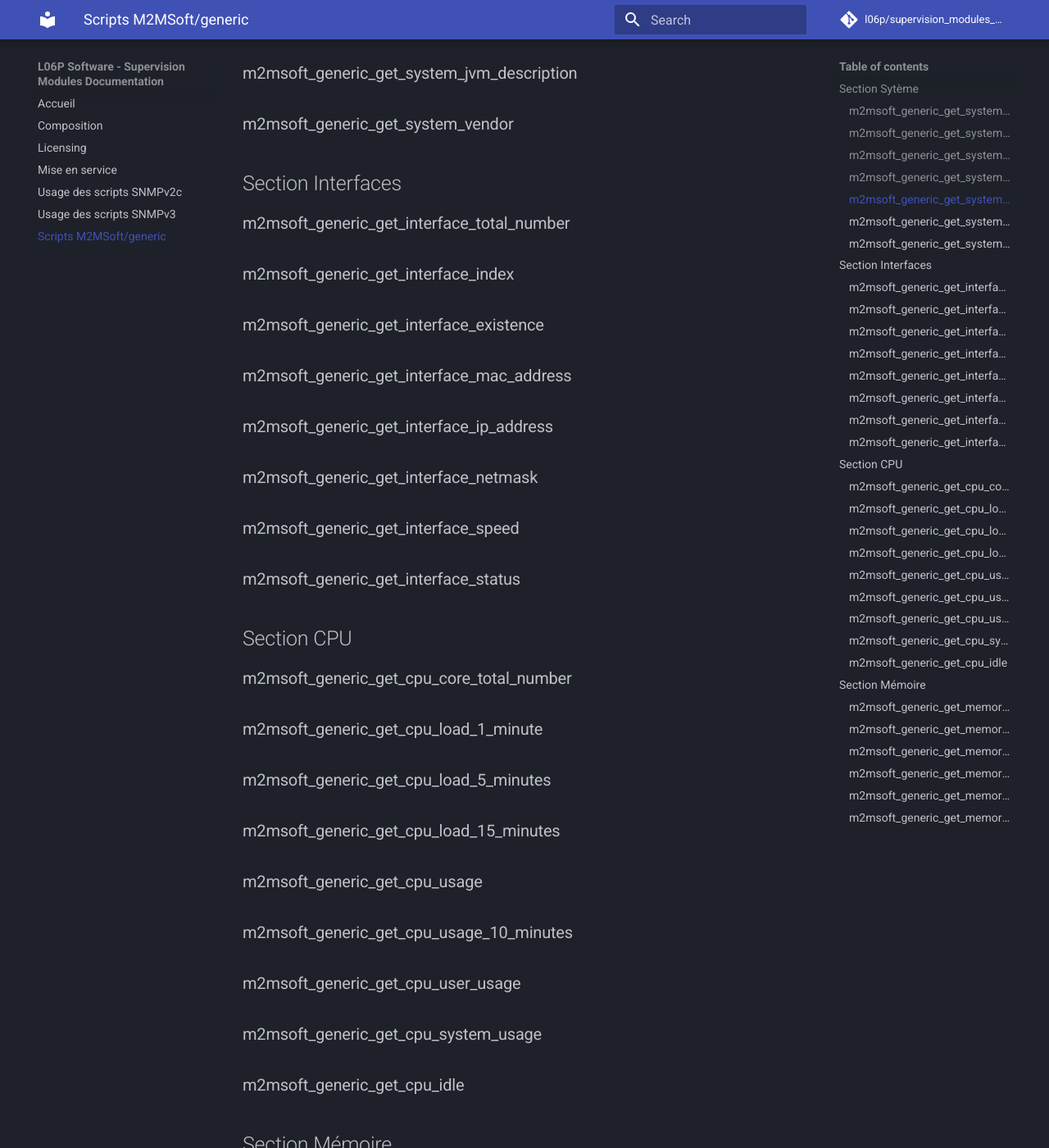
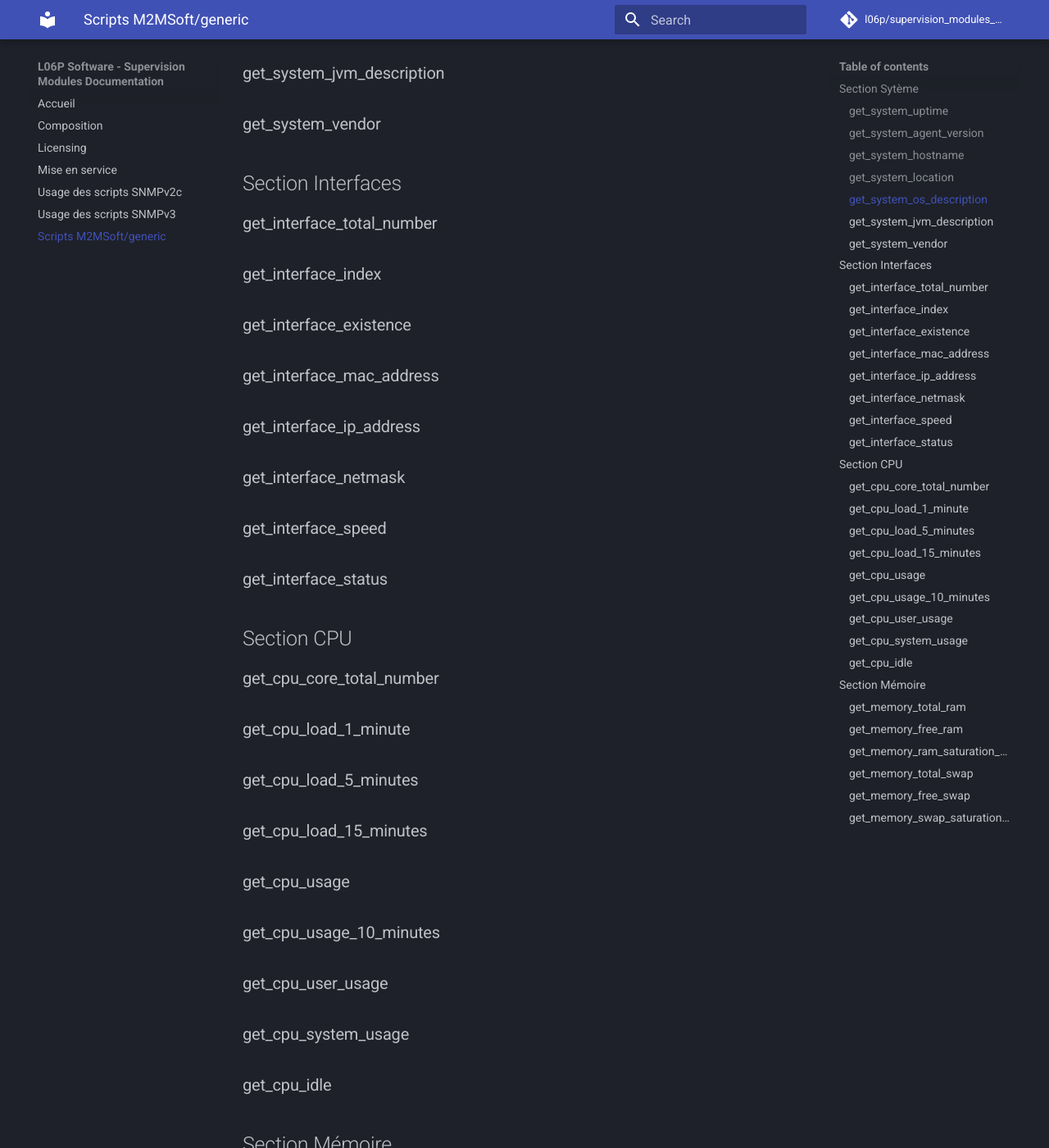
Before and after one commit to l06p/supervision_modules_documentation, an MkDocs documentation site: the page built from docs/scripts_m2msoft_generic.md, in a window 1280 px wide and 1400 px high, scrolled down 467 px. Shown: the whole window at 82% size. Built offline with MkDocs 1.6.1 and Material for MkDocs 9.7.7, drawn with Linux system fonts in a browser that asks for light colours; comment, search, counter and statistics services are not loaded; some of the changed text lies outside the part shown.

Commit message:
Mise à jour de la section Scripts M2MSoft/Generic + Amélioration du rendu général par modification du mkdocs.yml

```diff
--- a/docs/scripts_m2msoft_generic.md
+++ b/docs/scripts_m2msoft_generic.md
@@ -2,84 +2,84 @@
 
 ## Section Sytème
 
-### m2msoft_generic_get_system_uptime
+### get_system_uptime
 
-### m2msoft_generic_get_system_agent_version
+### get_system_agent_version
 
-### m2msoft_generic_get_system_hostname
+### get_system_hostname
 
-### m2msoft_generic_get_system_location
+### get_system_location
 
-### m2msoft_generic_get_system_os_description
+### get_system_os_description
 
-### m2msoft_generic_get_system_jvm_description
+### get_system_jvm_description
 
-### m2msoft_generic_get_system_vendor
+### get_system_vendor
 
 
 ## Section Interfaces
 
-### m2msoft_generic_get_interface_total_number
+### get_interface_total_number
 
-### m2msoft_generic_get_interface_index
+### get_interface_index
 
-### m2msoft_generic_get_interface_existence
+### get_interface_existence
 
-### m2msoft_generic_get_interface_mac_address
+### get_interface_mac_address
 
-### m2msoft_generic_get_interface_ip_address
+### get_interface_ip_address
 
-### m2msoft_generic_get_interface_netmask
+### get_interface_netmask
 
-### m2msoft_generic_get_interface_speed
+### get_interface_speed
 
-### m2msoft_generic_get_interface_status
+### get_interface_status
 
 
 ## Section CPU
 
-### m2msoft_generic_get_cpu_core_total_number
+### get_cpu_core_total_number
 
-### m2msoft_generic_get_cpu_load_1_minute
+### get_cpu_load_1_minute
 
-### m2msoft_generic_get_cpu_load_5_minutes
+### get_cpu_load_5_minutes
 
-### m2msoft_generic_get_cpu_load_15_minutes
+### get_cpu_load_15_minutes
 
-### m2msoft_generic_get_cpu_usage
+### get_cpu_usage
 
-### m2msoft_generic_get_cpu_usage_10_minutes
+### get_cpu_usage_10_minutes
 
-### m2msoft_generic_get_cpu_user_usage
+### get_cpu_user_usage
 
-### m2msoft_generic_get_cpu_system_usage
+### get_cpu_system_usage
 
-### m2msoft_generic_get_cpu_idle
+### get_cpu_idle
 
 
 ## Section Mémoire
 
-### m2msoft_generic_get_memory_total_ram
+### get_memory_total_ram
 
-### m2msoft_generic_get_memory_free_ram
+### get_memory_free_ram
 
-### m2msoft_generic_get_memory_ram_saturation_percentage
+### get_memory_ram_saturation_percentage
 
-### m2msoft_generic_get_memory_total_swap
+### get_memory_total_swap
 
-### m2msoft_generic_get_memory_free_swap
+### get_memory_free_swap
 
-### m2msoft_generic_get_memory_swap_saturation_percentage
+### get_memory_swap_saturation_percentage
 
 
 # Section Partitions
 
-### m2msoft_generic_get_partition_total_number
+### get_partition_total_number
 
-### m2msoft_generic_get_partition_index
+### get_partition_index
 
-### m2msoft_generic_get_partition_existence
+### get_partition_existence
 
-### m2msoft_generic_get_partition_size
+### get_partition_size
 
-### m2msoft_generic_get_partition_saturation_percentage
+### get_partition_saturation_percentage
--- a/mkdocs.yml
+++ b/mkdocs.yml
@@ -7,9 +7,12 @@
 
 theme:
   features:
+    - content.code.copy
     - navigation.footer
     - navigation.tracking
-    - content.code.copy
+    - navigation.instant
+    - navigation.path
+    - toc.follow
   name: material
   palette:
     - scheme: slate
```
